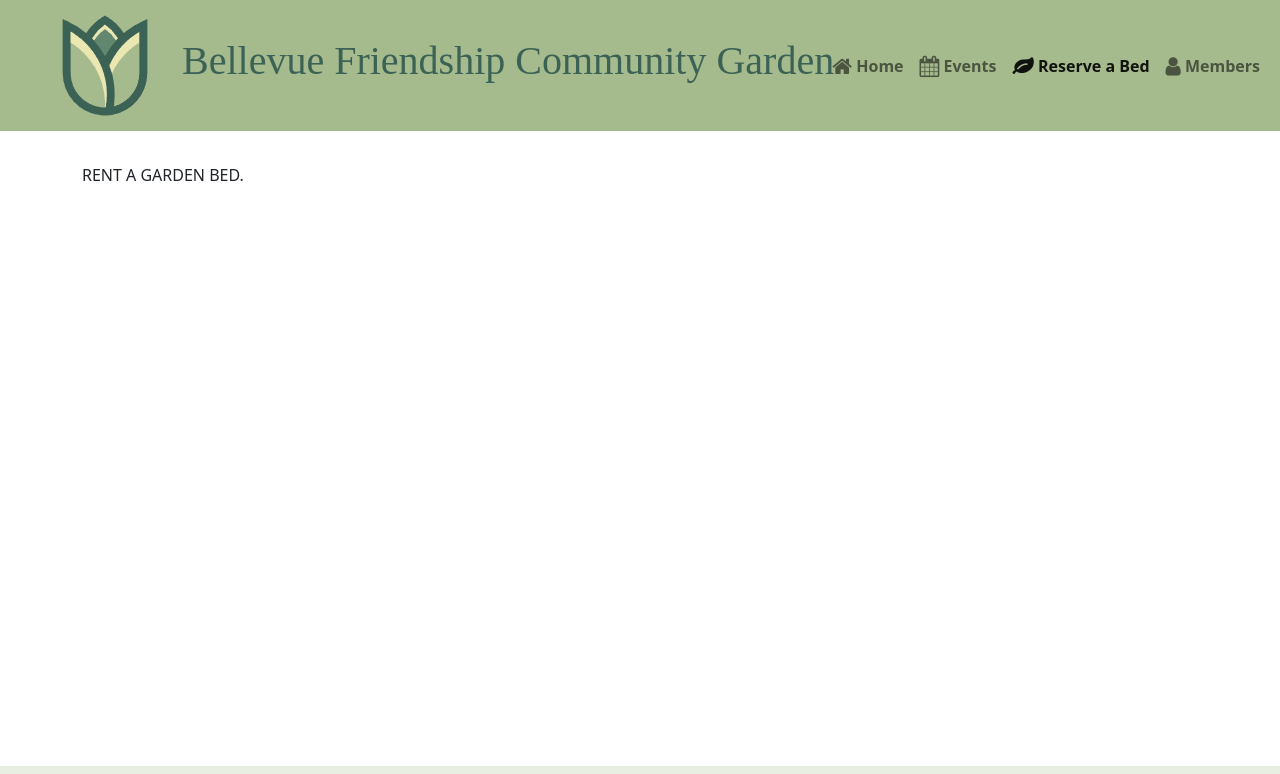
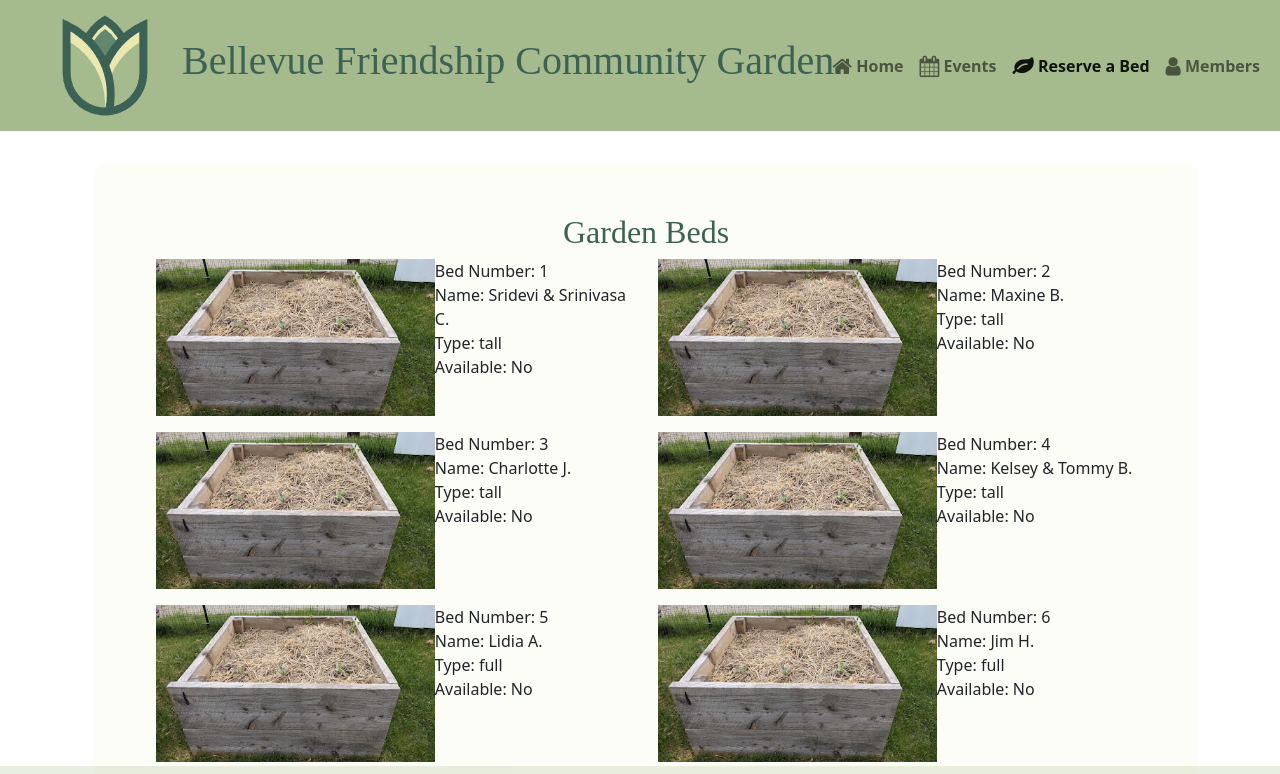
Before and after one commit to j-chaney3/bellevuecg, a React (Create React App) app: page /reserve in a window 1280 px wide. Shown: the top 774 px of the page. Built offline with nearby package versions, Linux system fonts and the light colour scheme; a web font is replaced by a local one.

Commit message:
Updated display

```diff
--- a/src/pages/ReservePage.js
+++ b/src/pages/ReservePage.js
@@ -1,13 +1,13 @@
 import { Container } from 'reactstrap';
 //import DisplayList from '../features/display/DisplayList';
 import SubHeader from '../components/SubHeader';
+import DisplayBeds from '../features/gardenbeds/DisplayBeds';
 
 const ReservePage = () => {
-
 	return (
-        <Container>
-           RENT A GARDEN BED.
-        </Container>
+		<Container>
+			<DisplayBeds />
+		</Container>
 	);
 };
 
```
